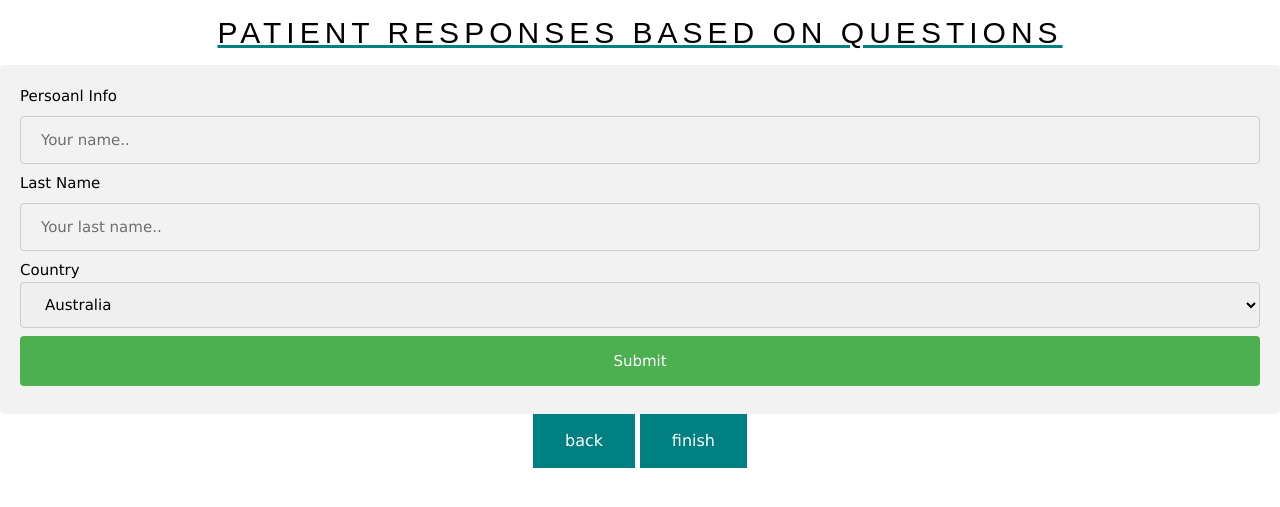
After one commit to kesamercy/thewasolo, a PHP site: page /responseForm.html in a window 1280 px wide. The commit adds this page. Shown: the top 507 px of the page. Run offline with PHP 8.4, Linux system fonts and the light colour scheme; some libraries are stand-ins or nearby versions.

Commit message:
included response form page

```diff
--- a/language.html
+++ b/language.html
@@ -48,8 +48,8 @@
 
 
     <div class="welcomePage_button_container">
+        <a class="next_button" href="javascript:loadPage('./doctorLanguage.html')"> back </a>
 
-        <a class="next_button" href="./doctorLanguage.html"> back </a>
         <a class="next_button" href="javascript:loadPage('./questionCategory.html')"> next </a>
     </div>
 
--- /dev/null
+++ b/responseForm.html
@@ -0,0 +1,69 @@
+<!DOCTYPE html>
+<html lang="en">
+
+<head>
+    <meta charset="UTF-8" />
+    <meta http-equiv="X-UA-Compatible" content="IE=edge,chrome=1">
+    <title>The Wasolo</title>
+    <link rel="stylesheet" type="text/css" href="css/demo.css" />
+    <link rel="stylesheet" type="text/css" href="style.css" />
+    <script type="text/javascript" src="js/modernizr.custom.86080.js"></script>
+    <link rel="stylesheet" href="https://www.w3schools.com/w3css/4/w3.css">
+    <link href="https://fonts.googleapis.com/css?family=Roboto&display=swap" rel="stylesheet">
+    <title>Response Form</title>
+</head>
+
+<body class="language_container">
+
+    <div class="mainQuestion_category">
+
+        <h1 class="categoryTitle page_title">Patient Responses based on questions</h1>
+
+        <div class="responseForm">
+            <form action="/action_page.php">
+                <label for="fname">Persoanl Info</label>
+                <input type="text" id="fname" name="firstname" placeholder="Your name..">
+
+                <label for="lname">Last Name</label>
+                <input type="text" id="lname" name="lastname" placeholder="Your last name..">
+
+                <label for="country">Country</label>
+                <select id="country" name="country">
+                <option value="australia">Australia</option>
+                <option value="canada">Canada</option>
+                <option value="usa">USA</option>
+              </select>
+
+                <input type="submit" value="Submit">
+            </form>
+        </div>
+
+
+    </div>
+
+
+
+
+
+    <div class="welcomePage_button_container">
+
+        <a class="next_button" href="javascript:loadPage('./questionCategory.html')"> back </a>
+        <a class="next_button" href="./index.html"> finish </a>
+    </div>
+
+
+
+    <script src="https://ajax.googleapis.com/ajax/libs/jquery/3.4.1/jquery.min.js"></script>
+    <script src="js/index.js"></script>
+    <script>
+        $(document).ready(function() {
+
+
+
+        });
+    </script>
+
+
+</body>
+
+</html>
--- a/style.css
+++ b/style.css
@@ -212,3 +212,38 @@ audio {
     display: block;
     line-height: 40px;
 }
+
+
+/* response form styling */
+
+input[type=text],
+select {
+    width: 100%;
+    padding: 12px 20px;
+    margin: 8px 0;
+    display: inline-block;
+    border: 1px solid #ccc;
+    border-radius: 4px;
+    box-sizing: border-box;
+}
+
+input[type=submit] {
+    width: 100%;
+    background-color: #4CAF50;
+    color: white;
+    padding: 14px 20px;
+    margin: 8px 0;
+    border: none;
+    border-radius: 4px;
+    cursor: pointer;
+}
+
+input[type=submit]:hover {
+    background-color: #45a049;
+}
+
+.responseForm {
+    border-radius: 5px;
+    background-color: #f2f2f2;
+    padding: 20px;
+}
```
Also changed, not shown: questionCategory.html (+4 -4 lines).
